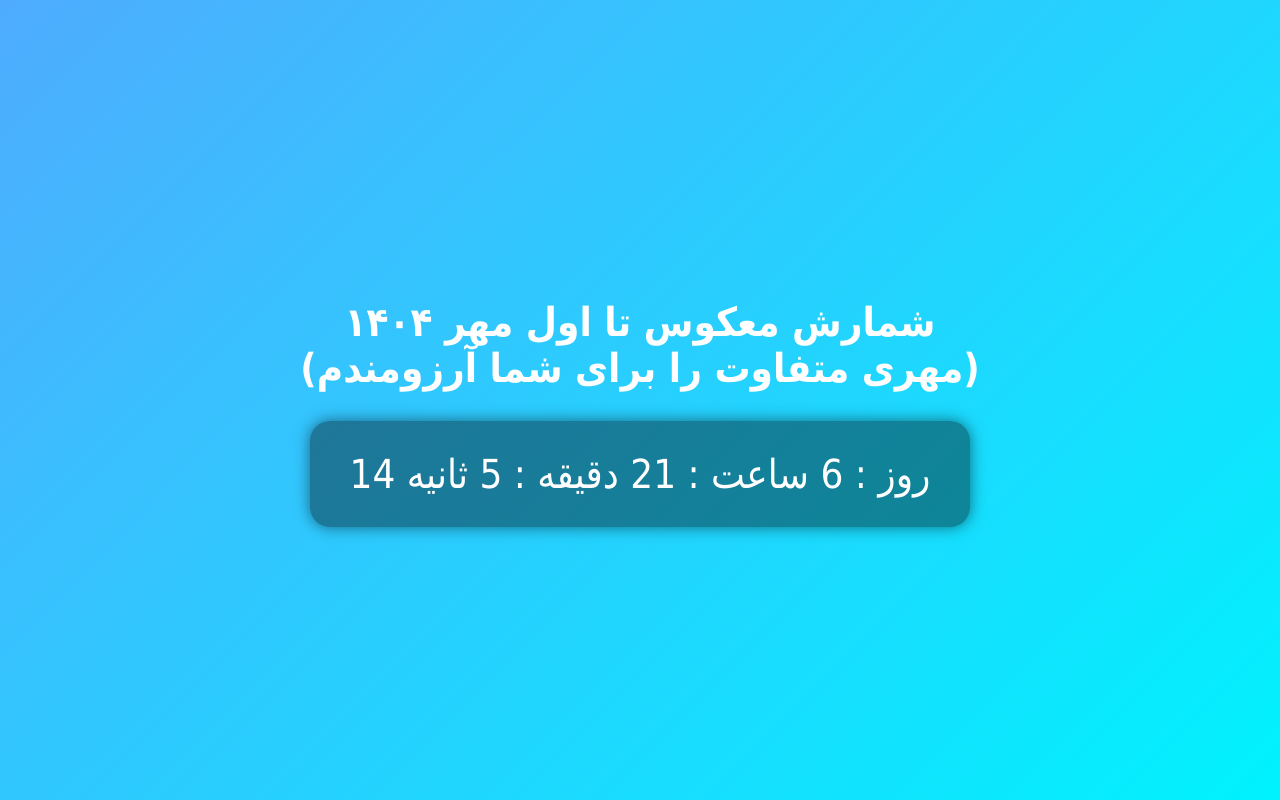
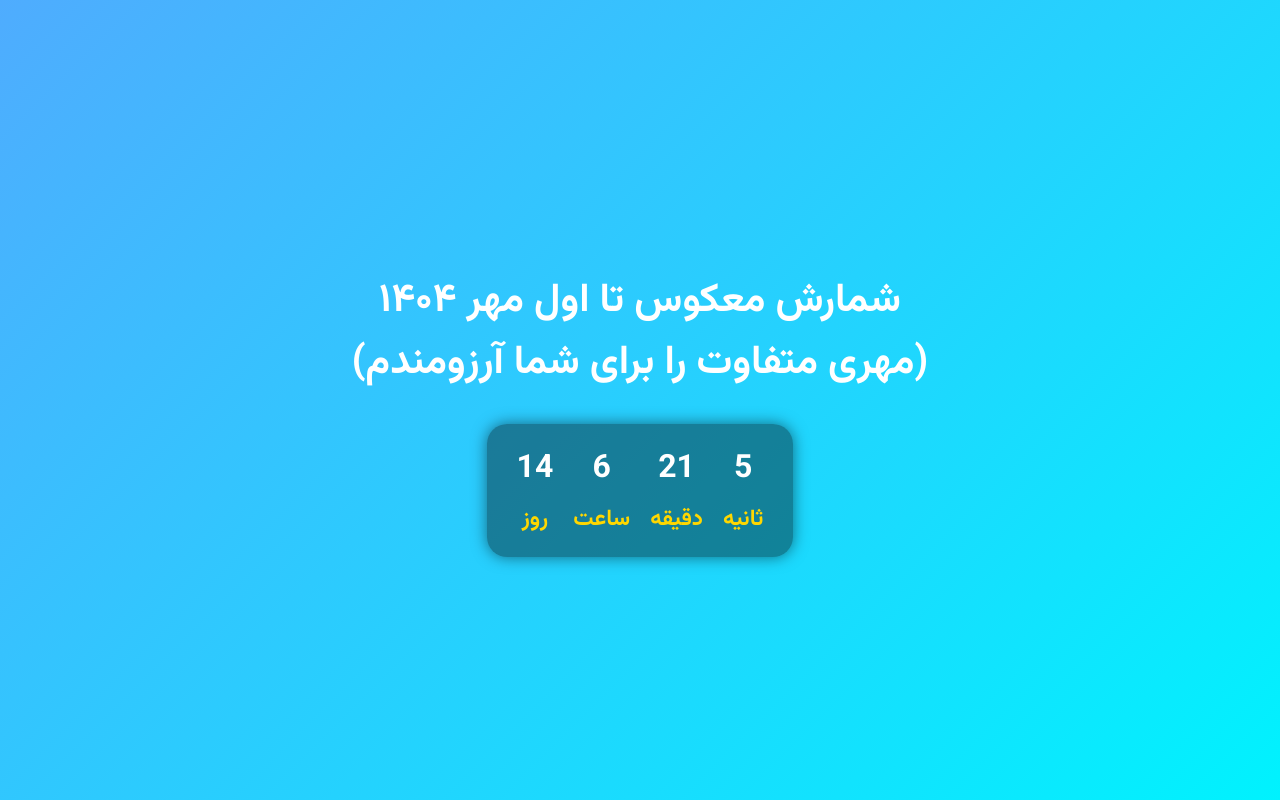
Before and after one commit to rezast420-tech/school-timer, a Flask app: page / in a window 1280 px wide. Run offline with Flask 3, Linux system fonts and the light colour scheme.

Commit message:
Update index.html

```diff
--- a/templates/index.html
+++ b/templates/index.html
@@ -4,8 +4,10 @@
   <meta charset="UTF-8">
   <title>تایمر معکوس - تا مهری متفاوت</title>
   <style>
+    @import url('https://fonts.googleapis.com/css2?family=Vazirmatn:wght@700&display=swap');
+
     body {
-            font-family: Tahoma, sans-serif;
+      font-family: 'Vazirmatn', Tahoma, sans-serif;
       text-align: center;
       background: linear-gradient(135deg, #4facfe, #00f2fe);
       color: #fff;
@@ -21,12 +23,23 @@
       margin-bottom: 30px;
     }
     #timer {
-            font-size: 2.5em;
+      display: flex;
+      gap: 20px;
       background: rgba(0,0,0,0.4);
-            padding: 30px 40px;
+      padding: 20px 30px;
       border-radius: 20px;
-            display: inline-block;
       box-shadow: 0 0 15px rgba(0,0,0,0.5);
+    }
+    .time-box {
+      text-align: center;
+      font-size: 2em;
+      font-weight: bold;
+    }
+    .label {
+      display: block;
+      font-size: 0.7em;
+      margin-top: 8px;
+      color: #ffd700;
     }
     .finished {
       font-size: 2em;
@@ -34,10 +47,10 @@
       line-height: 1.8;
     }
     .name {
-            display: block;   /* برای رفتن به خط بعد */
+      display: block;
       font-size: 2.2em;
       font-weight: bold;
-            color: gold;      /* رنگ متفاوت */
+      color: gold;
       text-shadow: 0 0 10px rgba(255,215,0,0.8);
     }
   </style>
@@ -68,12 +81,12 @@
       const minutes = Math.floor((distance % (1000 * 60 * 60)) / (1000 * 60));
       const seconds = Math.floor((distance % (1000 * 60)) / 1000);
 
-            document.getElementById("timer").innerHTML =
-
-                days + " روز " + " : " +
-                hours + " ساعت " + " : " +
-                minutes + " دقیقه " + " : " +
-                seconds + " ثانیه ";
+      document.getElementById("timer").innerHTML = `
+        <div class="time-box">${days}<span class="label">روز</span></div>
+        <div class="time-box">${hours}<span class="label">ساعت</span></div>
+        <div class="time-box">${minutes}<span class="label">دقیقه</span></div>
+        <div class="time-box">${seconds}<span class="label">ثانیه</span></div>
+      `;
     }
 
     setInterval(updateTimer, 1000);
```
Lines whose indentation alone changed are shown as unchanged.
